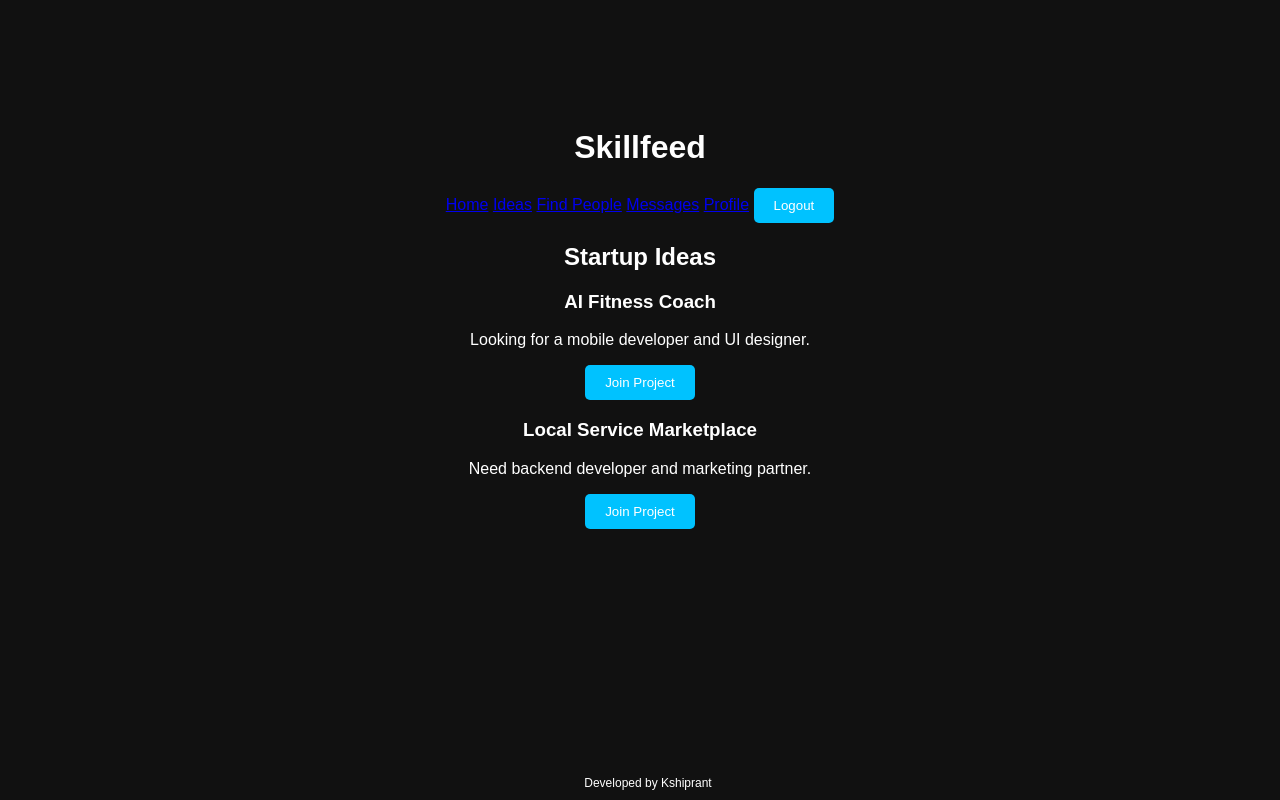
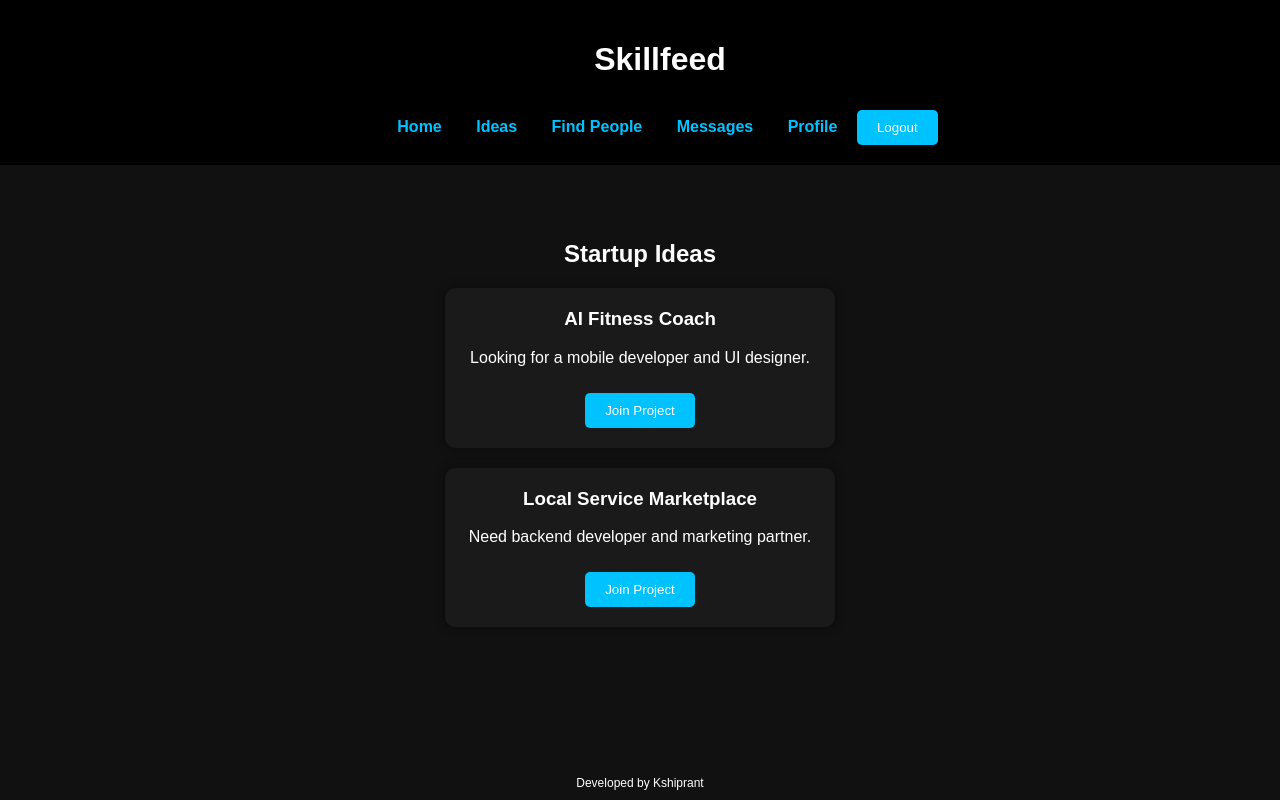
Before and after one commit to kshiprant/Skillfeed, a plain HTML site: page home.html in a window 1280 px wide. Drawn offline with Linux system fonts and the light colour scheme.

Commit message:
Update style.css

```diff
--- a/style.css
+++ b/style.css
@@ -1,6 +1,8 @@
+/* GENERAL PAGE STYLE */
+
 body{
 
-font-family:Arial;
+font-family: Arial;
 
 background:#111;
 
@@ -10,7 +12,11 @@ text-align:center;
 
 padding-top:100px;
 
+margin:0;
+
 }
+
+/* LOGIN / REGISTER CONTAINER */
 
 .container{
 
@@ -19,6 +25,8 @@ width:300px;
 margin:auto;
 
 }
+
+/* INPUT FIELDS */
 
 input{
 
@@ -34,6 +42,8 @@ border-radius:5px;
 
 }
 
+/* BUTTONS */
+
 button{
 
 padding:10px 20px;
@@ -48,7 +58,17 @@ border-radius:5px;
 
 cursor:pointer;
 
+margin-top:10px;
+
 }
+
+button:hover{
+
+background:#00a5d6;
+
+}
+
+/* FOOTER */
 
 footer{
 
@@ -63,3 +83,77 @@ text-align:center;
 font-size:12px;
 
 }
+
+/* ===== DASHBOARD STYLES ===== */
+
+header{
+
+background:#000;
+
+padding:20px;
+
+position:fixed;
+
+top:0;
+
+width:100%;
+
+}
+
+/* NAVIGATION MENU */
+
+nav{
+
+margin-top:10px;
+
+}
+
+nav a{
+
+margin:0 15px;
+
+color:#00c2ff;
+
+text-decoration:none;
+
+font-weight:bold;
+
+}
+
+nav a:hover{
+
+text-decoration:underline;
+
+}
+
+/* MAIN DASHBOARD CONTENT */
+
+.main{
+
+padding:120px 20px;
+
+}
+
+/* IDEA CARDS */
+
+.card{
+
+background:#1a1a1a;
+
+padding:20px;
+
+margin:20px auto;
+
+width:350px;
+
+border-radius:10px;
+
+box-shadow:0px 0px 10px rgba(0,0,0,0.5);
+
+}
+
+.card h3{
+
+margin-top:0;
+
+}
```
